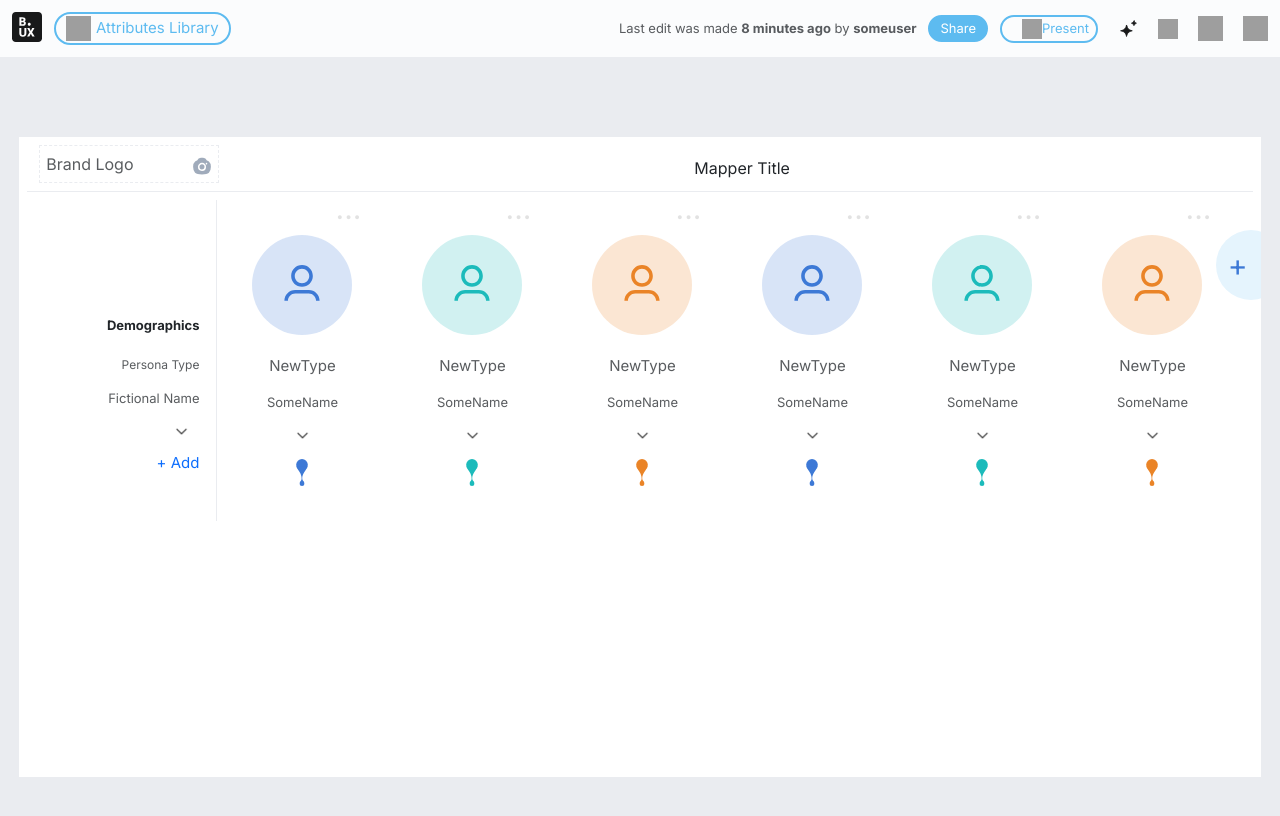
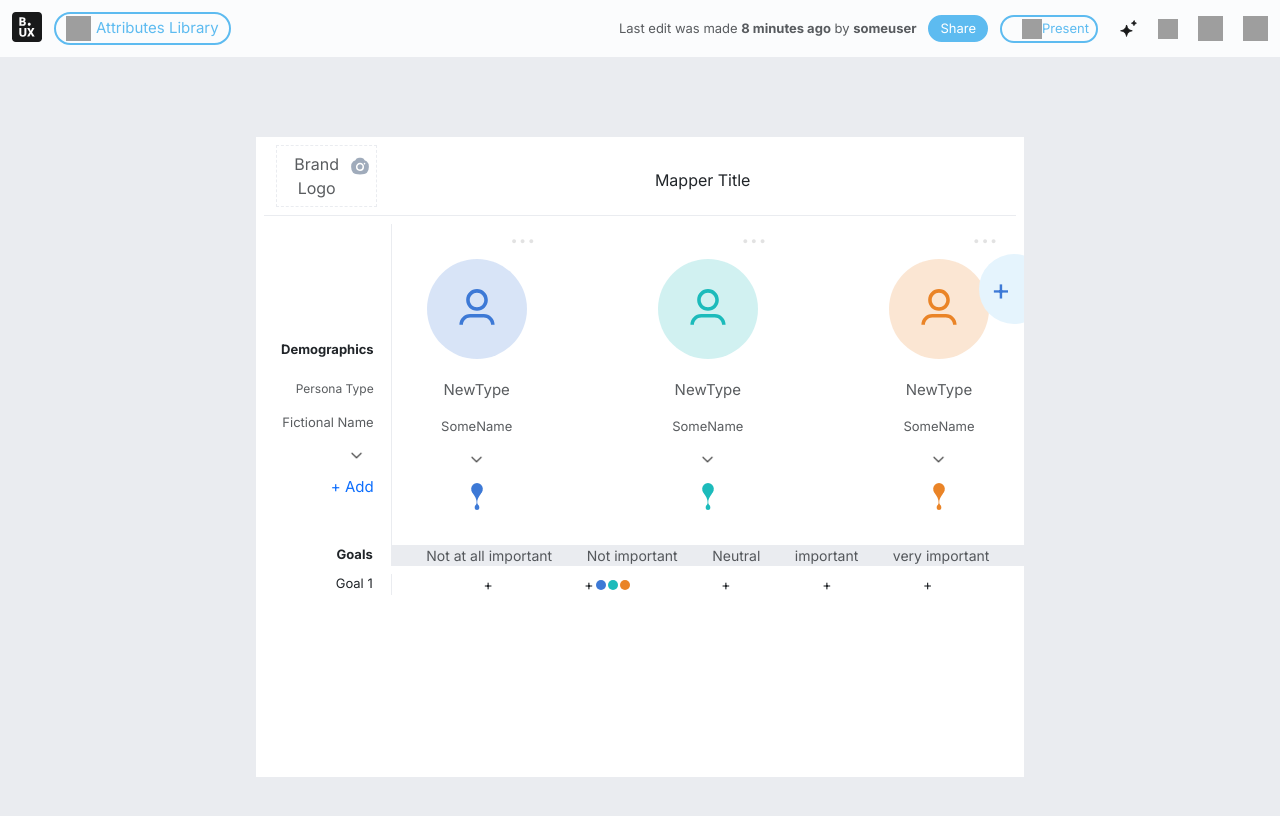
Before and after one commit to shivpujan12/mapper, a Next.js app: page / in a window 1280 px wide. Shown: the top 816 px of the page. Built offline with nearby package versions, Linux system fonts and the light colour scheme; grey boxes are pictures that could not be loaded.

Commit message:
implemented the dots

```diff
--- a/app/components/MainActivity/MainActivity.tsx
+++ b/app/components/MainActivity/MainActivity.tsx
@@ -1,16 +1,24 @@
-import React from 'react'
+'use client';
+import React, { useContext, useEffect, useState } from 'react'
 import style from "../../styles/MainActivity/main.module.css";
 import ActivityHeader from './ActivityHeader';
 import PersonaActivity from './PersonaActivity/PersonaActivity';
+import SectionActivity from './SectionActivity/SectionActivity';
+import { AppContext } from '@/app/context/store';
 
 
 export default function MainActivity() {
+  const [highlight,showHighLight] = useState(false);
+  const [highlightId,setHighLightID] = useState(0);
   return (
+    <AppContext.Provider value={{highlight,showHighLight,highlightId,setHighLightID}}>
     <div className={`${style.main}`}>
       <div className={`${style.activitySection}`}>
         <ActivityHeader />
         <PersonaActivity />
+        <SectionActivity />
       </div>
     </div>
+    </AppContext.Provider>
   )
 }
--- a/app/components/MainActivity/PersonaActivity/PersonaCard.tsx
+++ b/app/components/MainActivity/PersonaActivity/PersonaCard.tsx
@@ -1,9 +1,10 @@
 "use client";
-import React, { useState } from "react";
+import React, { useContext, useState } from "react";
 import Collapse from "react-bootstrap/Collapse";
 import Fade from "react-bootstrap/Fade";
 import Image from "next/image";
 import style from "@/app/styles/MainActivity/PersonaActivity/personaCard.module.css";
+import { AppContext } from "@/app/context/store";
 
 export default function PersonaCard({
   type,
@@ -13,6 +14,7 @@ export default function PersonaCard({
   highlightColor,
   open,
   setOpen,
+  id,
 }: {
   type: string;
   profileImage: string;
@@ -21,6 +23,7 @@ export default function PersonaCard({
   highlightColor: string;
   open: any;
   setOpen: any;
+  id: number
 }) {
   return type == "heads" ? (
     <HeadCard open={open} setOpen={setOpen} />
@@ -32,6 +35,7 @@ export default function PersonaCard({
       highlightColor = {highlightColor}
       open={open}
       setOpen={setOpen}
+      id = {id}
     />
   );
 }
@@ -73,6 +77,7 @@ function ProfileCard({
   highlightColor,
   open,
   setOpen,
+  id,
 }: {
   profileImage: string;
   pointerImage: string;
@@ -80,21 +85,30 @@ function ProfileCard({
   highlightColor: string;
   open: any;
   setOpen: any;
+  id: number;
 }) {
   const [highlight, showHighlight] = useState(false);
+  const {highlightId,setHighLightID} = useContext(AppContext);
 
   return (
     <div
       className={`${style.personaCard}`}
-      onClick={() => showHighlight(!highlight)}
+      onClick={() => {
+        showHighlight(!highlight)
+        // if(id!==highlightId)
+          setHighLightID(id);
+        // else setHighLightID(0);
+        console.log("currentID: " + id);
+      }}
     >
         <div className={`${style.holder} rounded-pill p-3`}>...</div>
 
-      {highlight ? (
+      { highlightId == id ?
+      highlight ? (
         <HighLightedImage profileImage={profileImage} personaColor={personaColor} highlightColor={highlightColor} />
       ) : (
         <NormalImage profileImage={profileImage} />
-      )}
+      ) : <NormalImage profileImage={profileImage} /> }
       <div className={`${style.personaType} text-muted`}>NewType</div>
       <div className={`${style.personaName} text-muted`}>SomeName</div>
       <div
--- a/app/components/MainActivity/PersonaActivity/RightSection.tsx
+++ b/app/components/MainActivity/PersonaActivity/RightSection.tsx
@@ -11,10 +11,6 @@ export default function RightSection({
   setOpen: any;
 }) {
   const [activeAddToolTip, setActiveAddToolTip] = useState(false);
-
-  function handleAddition() {
-    console.log("hello");
-  }
 
   return (
     <div className={`${style.main}`}>
@@ -30,6 +26,7 @@ export default function RightSection({
               highlightColor={d.highlightColor}
               open={open}
               setOpen={setOpen}
+              id = {d.id}
             />
           );
         })}
@@ -52,6 +49,7 @@ function Tooltip() {
       pointerImage: "/pointer.svg",
       personaColor: "#3d79d6",
       highlightColor: "#3d79d666",
+      id: 1
     };
     data.push(newPersona);
   }
--- /dev/null
+++ b/app/components/MainActivity/SectionActivity/SectionActivity.tsx
@@ -0,0 +1,201 @@
+import React, { useContext, useEffect, useRef, useState } from "react";
+import style from "@/app/styles/MainActivity/SectionActivity/section.module.css";
+import { AppContext } from "@/app/context/store";
+
+export default function SectionActivity() {
+  return (
+    <div className={`${style.main}`}>
+      <header className="section-header ">
+        <div className="section-name fw-bold">Goals</div>
+        <div className="section-titles text-muted">
+          <div>Not at all important</div>
+          <div>Not important</div>
+          <div>Neutral</div>
+          <div>important</div>
+          <div>very important</div>
+        </div>
+      </header>
+      <InnerSection />
+      {/* <LeftSection />
+        <RightSection /> */}
+    </div>
+  );
+}
+
+function InnerSection() {
+  return (
+    <div className="section-header mt-2">
+      <div className="section-name">
+        <div>Goal 1</div>
+      </div>
+      <SectionTitles />
+    </div>
+  );
+}
+
+function SectionTitles() {
+  const [pointLoc, setPointLoc] = useState([2, 2, 2]);
+
+  return (
+    <div className="section-titles bg-white">
+      <SubInnerSection id={1} pointLoc={pointLoc} setPointLoc={setPointLoc} />
+      <SubInnerSection id={2} pointLoc={pointLoc} setPointLoc={setPointLoc} />
+      <SubInnerSection id={3} pointLoc={pointLoc} setPointLoc={setPointLoc} />
+      <SubInnerSection id={4} pointLoc={pointLoc} setPointLoc={setPointLoc} />
+      <SubInnerSection id={5} pointLoc={pointLoc} setPointLoc={setPointLoc} />
+    </div>
+  );
+}
+
+function SubInnerSection({
+  id,
+  pointLoc,
+  setPointLoc,
+}: {
+  id: number;
+  pointLoc: any;
+  setPointLoc: any;
+}) {
+  const { highlightId } = useContext(AppContext);
+  return (
+    <div
+      className="inner-section"
+      onClick={() => {
+        const newPointLoc = [...pointLoc] ;
+        if (highlightId) {
+          newPointLoc[highlightId - 1] = id;
+          setPointLoc(newPointLoc);
+        }
+        console.log(pointLoc);
+      }}
+    >
+      <div>+</div>
+      <div>
+        {pointLoc.map((d: any, i: any) => {
+          if (d === id) {
+            if (i == 0) return <div key={i} className="p1 rounded-circle"></div>;
+            if (i == 1) return <div key={i} className="p2 rounded-circle"></div>;
+            if (i == 2) return <div key={i} className="p3 rounded-circle"></div>;
+            else return null;
+          }
+        })}
+      </div>
+    </div>
+  );
+}
+
+/*
+function SectionTitles2() {
+  return (
+    <div className="section-titles bg-white">
+      <div> +
+        <input type="radio" name="blue" className="p1" />
+        <input type="radio" name="green" className="p2" />
+        <input type="radio" name="orange" className="p3" />
+      </div><div> +
+        <input type="radio" name="blue" className="p1" />
+        <input type="radio" name="green" className="p2" />
+        <input type="radio" name="orange" className="p3" />
+      </div><div> +
+        <input type="radio" name="blue" className="p1" />
+        <input type="radio" name="green" className="p2" />
+        <input type="radio" name="orange" className="p3" />
+      </div><div> +
+        <input type="radio" name="blue" className="p1" />
+        <input type="radio" name="green" className="p2" />
+        <input type="radio" name="orange" className="p3" />
+      </div><div> +
+        <input type="radio" name="blue" className="p1" />
+        <input type="radio" name="green"className="p2" />
+        <input type="radio" name="orange"className="p3" />
+      </div>
+    </div>
+  )
+}
+
+function SectionTitles() {
+  const [selected, setSelected] = useState(0);
+  const [pointsLoc, setPointsLoc] = useState([0,0,0]);
+  return (
+    <div className="section-titles bg-white">
+      <SectionInnerSection
+        id={1}
+        selected={selected}
+        setSelected={setSelected}
+        points = {pointsLoc}
+        setPoints = {setPointsLoc}
+      />
+      <SectionInnerSection
+        id={2}
+        selected={selected}
+        setSelected={setSelected}
+        points = {pointsLoc}
+        setPoints = {setPointsLoc}
+      />
+      <SectionInnerSection
+        id={3}
+        selected={selected}
+        setSelected={setSelected}
+        points = {pointsLoc}
+        setPoints = {setPointsLoc}
+      />
+      <SectionInnerSection
+        id={4}
+        selected={selected}
+        setSelected={setSelected}
+        points = {pointsLoc}
+        setPoints = {setPointsLoc}
+      />
+      <SectionInnerSection
+        id={5}
+        selected={selected}
+        setSelected={setSelected}
+        points = {pointsLoc}
+        setPoints = {setPointsLoc}
+      />
+    </div>
+  );
+}
+
+function SectionInnerSection({
+  id,
+  selected,
+  setSelected,
+  points,
+  setPoints,
+}: {
+  id: number;
+  selected: any;
+  setSelected: any;
+  points:any;
+  setPoints:any;
+}) {
+  const { highlightId, setHighLightID } = useContext(AppContext);
+  const [selectedPoints, setSelectedPoints] = useState(new Set([]));
+  return (
+    <div
+      className="inner-section"
+      onClick={() => {
+        console.log("this is not working");
+        setSelected(id);
+        const newPoint = selectedPoints;
+        newPoint.add(highlightId);
+        setSelectedPoints(newPoint);
+
+        console.log("selected: ", selectedPoints);
+      }}
+    >
+      +
+      {Array.from(selectedPoints).map((p, i) => {
+        return (
+        <div key={i}>
+        {p==1  ? <div key={i} className="p1 scale rounded-circle"></div> : null }
+        {p==2  ? <div key={i} className="p2 scale rounded-circle"></div> : null }
+        {p==3  ? <div key={i} className="p3 scale rounded-circle"></div> : null }
+        </div>
+        );
+      })}
+    </div>
+  );
+}
+ */
--- /dev/null
+++ b/app/context/store.ts
@@ -0,0 +1,3 @@
+import { createContext } from "react";
+
+export const AppContext = createContext({});
--- a/app/globals.css
+++ b/app/globals.css
@@ -105,3 +105,114 @@ a {
     color-scheme: dark;
   }
 }
+
+/* Working on the section part here
+  //TODO: Remove the styles to there on modules accordingly
+*/
+
+.section-header {
+  width: 100%;
+  display: flex;
+  flex-direction: row;
+}
+
+.section-name {
+  width: 20%;
+  padding-right: 12px;
+  align-items: center;
+  text-align: end;
+  font-size: small;
+}
+
+.section-titles {
+  width: 100%;
+  display: flex;
+  flex-direction: row;
+  justify-content: space-evenly;
+  align-items: center;
+  margin-left: 6px;
+  border-left: 1px solid #eaecf0;
+  background-color: #eaecf0;
+}
+
+.section-titles div {
+  /* width: 70px; */
+  display: flex;
+  flex-direction: row;
+  font-size: 14px;
+  text-align: center;
+  justify-content: space-evenly;
+}
+
+.inner-section {
+  display: flex;
+  flex-direction: row;
+  align-items: center;
+  justify-content: center;
+  cursor: pointer;
+}
+
+.sub-inner-section {
+  width: 100%;
+  display: flex;
+  flex-direction: row;
+  justify-content: center;
+  align-items: center;
+  text-align: center;
+  font-size: x-large;
+  cursor: pointer;
+}
+
+
+.p1 {
+  width: 10px;
+  height: 10px;
+  background: #3d79d6;
+  margin-left: 2px;
+  border-color: #3d79d6;
+
+}
+
+.p2 {
+  width: 10px;
+  height: 10px;
+  background: #1cbbbb;
+  margin-left: 2px;
+}
+
+.p3 {
+  width: 10px;
+  height: 10px;
+  background: #ea8427;
+  margin-left: 2px;
+}
+
+.scale {
+  transform: scale(1.2);
+}
+
+.leftSection {
+  width: 20%;
+  align-items: end;
+  justify-content: end;
+  text-align: end;
+  padding-right: 12px;
+}
+
+.rightSection {
+  position: relative;
+  /* display: flex; */
+  flex-direction: row;
+  justify-content: center;
+  align-items: center;
+  width: 100%;
+  border-left: 1px solid #eaecf0;
+  overflow: hidden;
+  margin-left: 8px;
+}
+
+.canvas{
+  min-width: 100%;
+  min-height: 90vh;
+  background-color: #bdbdbd;
+}
--- a/app/page.tsx
+++ b/app/page.tsx
@@ -1,3 +1,4 @@
+// 'use client';
 import Image from "next/image";
 import styles from "./page.module.css";
 import MainActivity from "./components/MainActivity/MainActivity";
--- a/app/styles/MainActivity/PersonaActivity/right.module.css
+++ b/app/styles/MainActivity/PersonaActivity/right.module.css
@@ -4,7 +4,7 @@
   flex-direction: row;
   justify-content: center;
   align-items: center;
-  /* width: 100%; */
+  width: 100%;
   border-left: 1px solid #eaecf0;
   overflow: hidden;
 }
--- /dev/null
+++ b/app/styles/MainActivity/SectionActivity/section.module.css
@@ -0,0 +1,4 @@
+.main {
+    display: flex;
+    flex-direction: column;
+}
```
Also changed, not shown: public/data/data.ts (+19 -4 lines).
